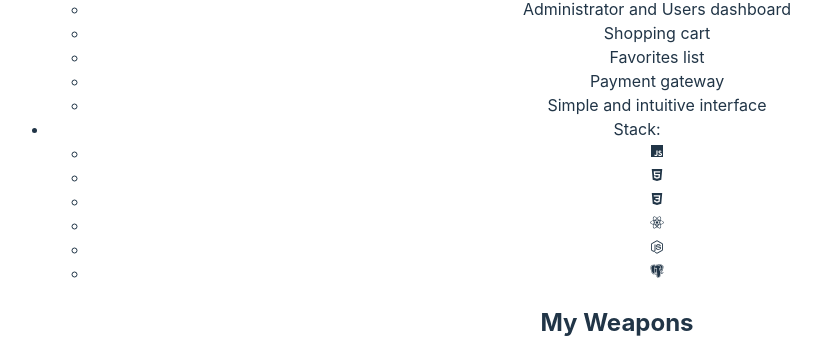
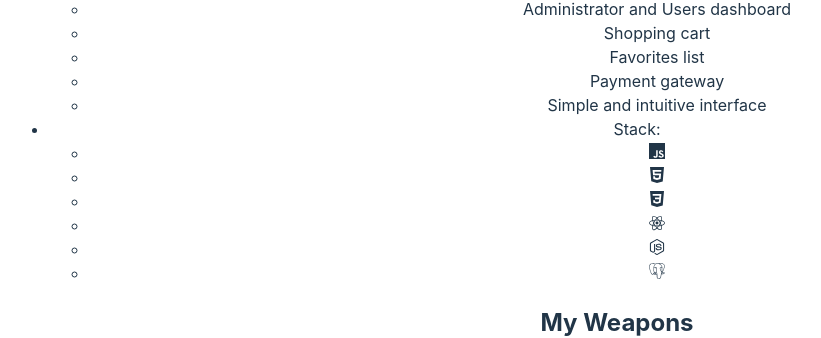
Before and after one commit to JGerFuentes/JGFuentes_Portfolio, a React (Vite) app in the folder minimal-portfolio/: page / in a window 1280 px wide. Shown: the part 1352-1690 px from the top of the page, without its empty margins (23-844 px from the left). Built offline with nearby package versions, Linux system fonts and the light colour scheme.

Commit message:
Changing icons in the Experience component

```diff
--- a/minimal-portfolio/src/components/Experience/Experience.jsx
+++ b/minimal-portfolio/src/components/Experience/Experience.jsx
@@ -1,4 +1,4 @@
-import { BiLogoJavascript, BiLogoHtml5, BiLogoCss3, BiLogoReact, BiLogoNodejs, BiLogoPostgresql } from "react-icons/bi"
+import { SiJavascript, SiHtml5, SiCss3, SiReact, SiNodedotjs, SiPostgresql } from "react-icons/si"
 
 const Experience = () => {
   return (
@@ -41,12 +41,12 @@ const Experience = () => {
 
           <li>Stack:
             <ul>
-              <li><BiLogoJavascript /></li>
-              <li><BiLogoHtml5 /></li>
-              <li><BiLogoCss3 /></li>
-              <li><BiLogoReact /></li>
-              <li><BiLogoNodejs /></li>
-              <li><BiLogoPostgresql /></li>
+              <li><SiJavascript /></li>
+              <li><SiHtml5 /></li>
+              <li><SiCss3 /></li>
+              <li><SiReact /></li>
+              <li><SiNodedotjs /></li>
+              <li><SiPostgresql /></li>
             </ul>
           </li>
         </ul>
```
